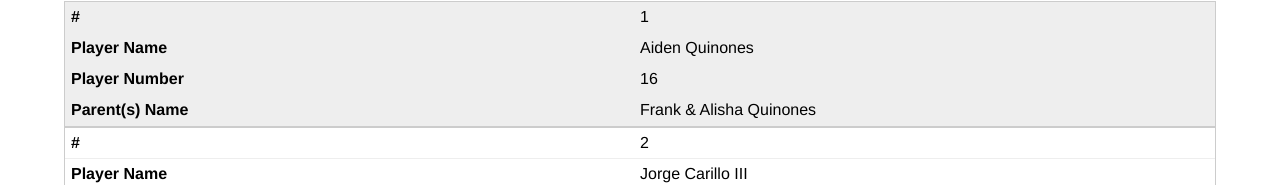
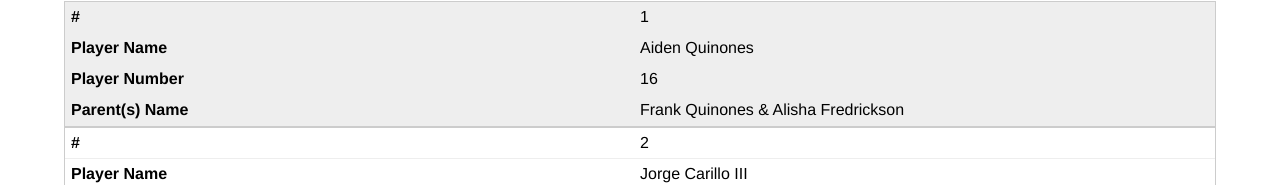
Before and after one commit to FrankDraws/fc2013boysroster, a plain HTML site: page index.html in a window 1280 px wide. Shown: the part 99-284 px from the top of the page. Drawn offline with Linux system fonts and the light colour scheme.

Commit message:
Updated our names.

```diff
--- a/index.html
+++ b/index.html
@@ -169,7 +169,7 @@ td {
         <td>1</td>
         <td>Aiden Quinones</td>
         <td>16</td>
-        <td>Frank &amp; Alisha Quinones</td>
+        <td>Frank Quinones &amp; Alisha Fredrickson</td>
       </tr>
       <tr>
         <td>2</td>
```
